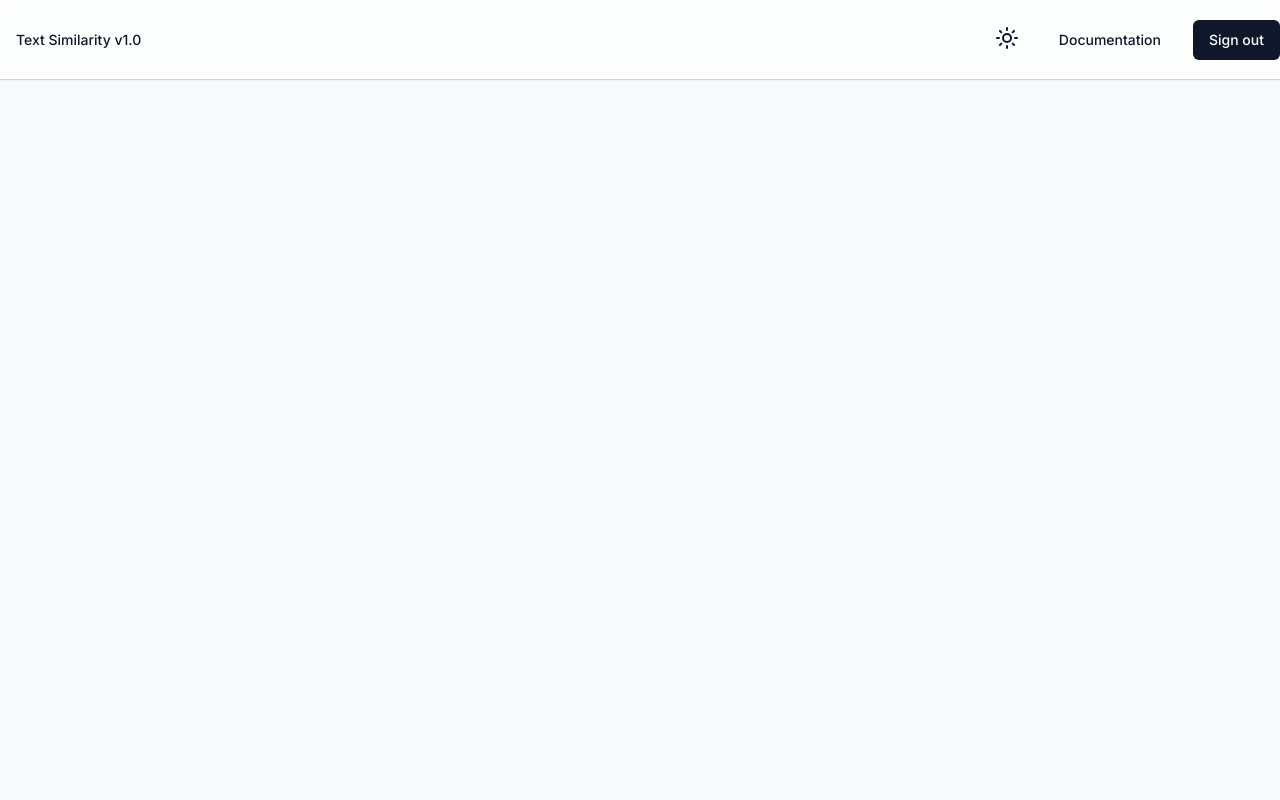
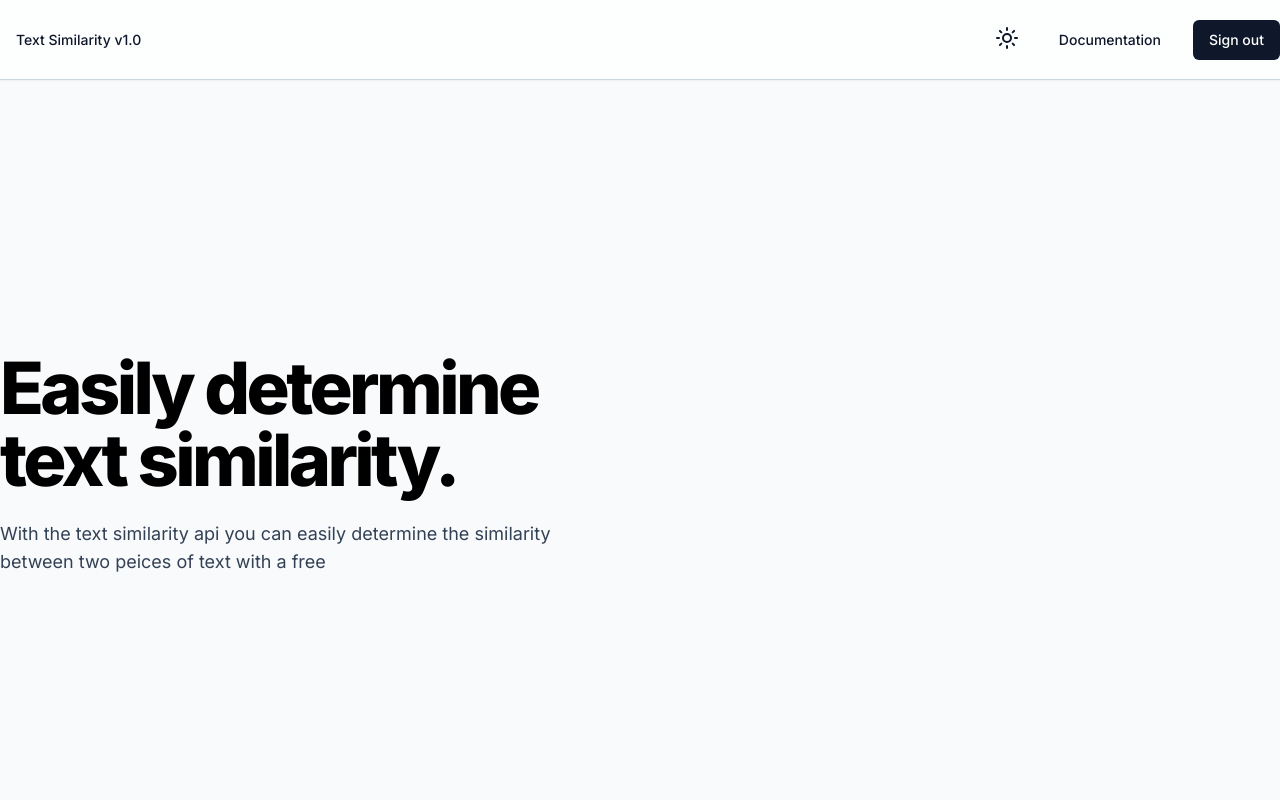
Before and after one commit to nikhilsharma26500/similarity-api, a Next.js app: page / in a window 1280 px wide. Shown: the top 800 px of the page. Built offline with nearby package versions, Linux system fonts and the light colour scheme; no server answers.

Commit message:
added components in page.tsx

```diff
--- a/src/app/page.tsx
+++ b/src/app/page.tsx
@@ -1,9 +1,31 @@
-import Paragraph from "./components/ui/Paragraph";
+import { Inter } from 'next/font/google'
+import type { Metadata } from "next";
+import LargeHeading from "../app/components/ui/LargeHeading";
+import '../styles/globals.css'
+import Paragraph from './components/ui/Paragraph';
+import Link from 'next/link';
+
+export const metadata: Metadata = {
+  title: "Similarity API | Home",
+  description: "Similarity API is a free and open source text similarity API",
+}
+
+const inter = Inter({ subsets: ['latin'] })
 
 export default function Home() {
   return (
-    <main className='bg-red-500'>
-      <Paragraph/>
-    </main>
+    <div className="relative h-screen flex items-center justify-center overflow-x-hidden">
+      <div className='container pt-32 max-w-7xl mx-auto w-full h-full'>
+        <div className='h-full gap-6 flex flex-col justify-start lg:justify-center items-center lg:items-start'>
+          <LargeHeading size='lg' className='three-d text-black dark:text-light-gold'>
+            Easily determine <br /> text similarity.
+          </LargeHeading>
+          <Paragraph className='max-w-xl lg:text-left'>
+            With the text similarity api you can easily determine the similarity between two peices of text with a free {' '}
+            <Link href='/login' className='underline underline-offset-2 text-black dark:text-gold'></Link>
+          </Paragraph>
+        </div>
+      </div>
+    </div>
   )
 }
--- a/src/styles/globals.css
+++ b/src/styles/globals.css
@@ -1,3 +1,11 @@
 @tailwind base;
 @tailwind components;
 @tailwind utilities;
+
+.dark .three-d {
+  text-shadow: 0px 5px 0px #533519;
+}
+
+.three-d {
+  text-shadow: none;
+}
```
Also changed, not shown: 1 other file (tests, documents, lock files or other folders).
